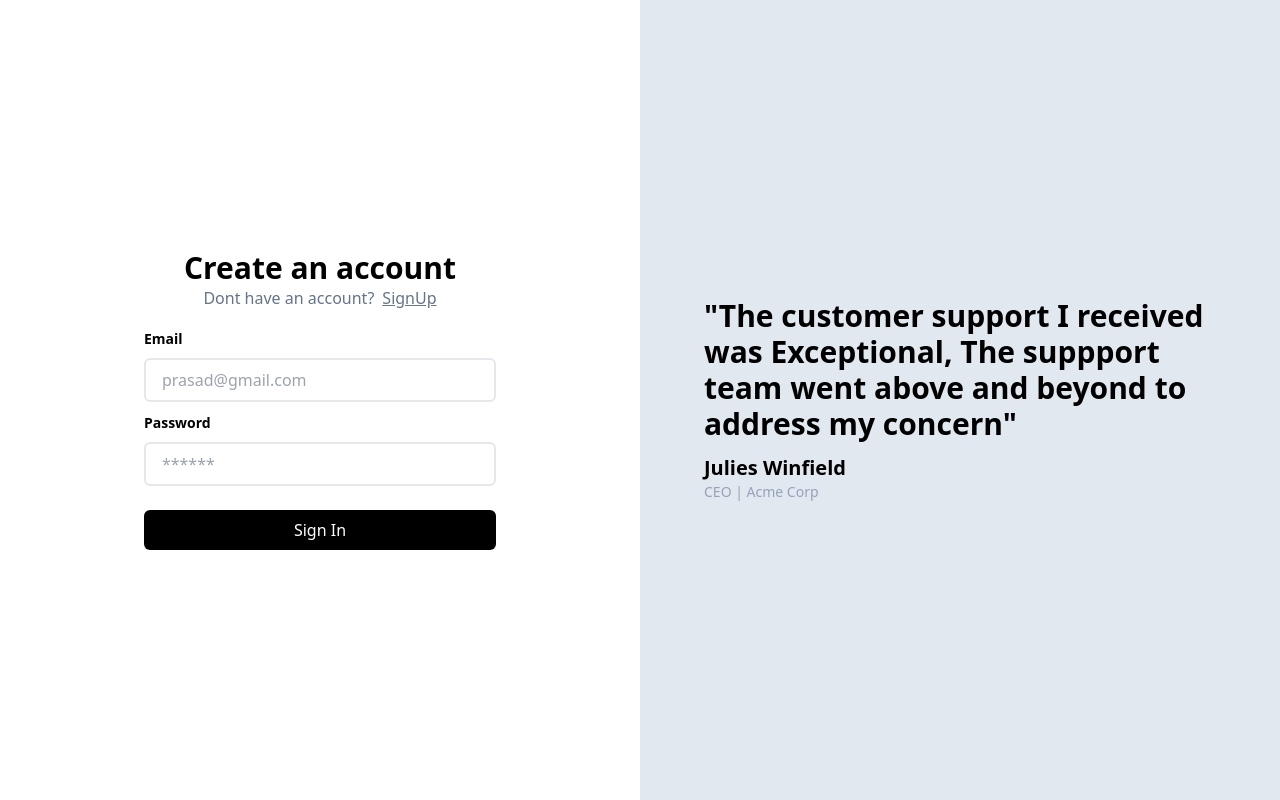
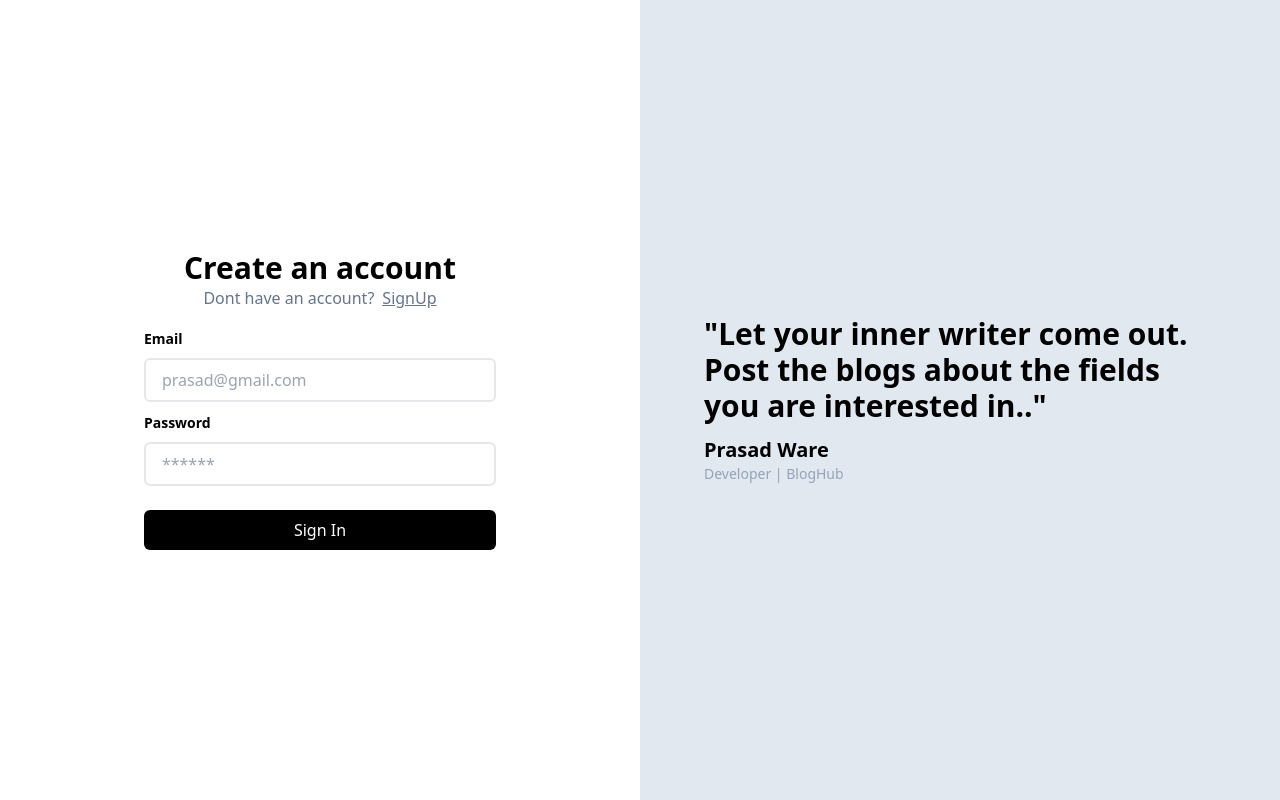
Before and after one commit to Prasad-D-Ware/BlogHub, a React (Vite) app in the folder frontend/: page /signin in a window 1280 px wide. Built offline with nearby package versions, Linux system fonts and the light colour scheme.

Commit message:
changed the quote

```diff
--- a/frontend/src/components/Quote.tsx
+++ b/frontend/src/components/Quote.tsx
@@ -4,14 +4,12 @@ export const Quote = () => {
       <div className="flex justify-center">
         <div className="max-w-lg ">
           <div className="text-3xl font-bold">
-            "The customer support I received was Exceptional, The suppport team
-            went above and beyond to address my concern"
+            "Let your inner writer come out. Post the blogs about the fields you
+            are interested in.."
           </div>
-          <div className="max-w-md text-xl font-semibold mt-3">
-            Julies Winfield
-          </div>
+          <div className="max-w-md text-xl font-semibold mt-3">Prasad Ware</div>
           <div className="max-w-md  text-sm font-light text-slate-400">
-            CEO | Acme Corp
+            Developer | BlogHub
           </div>
         </div>
       </div>
```
